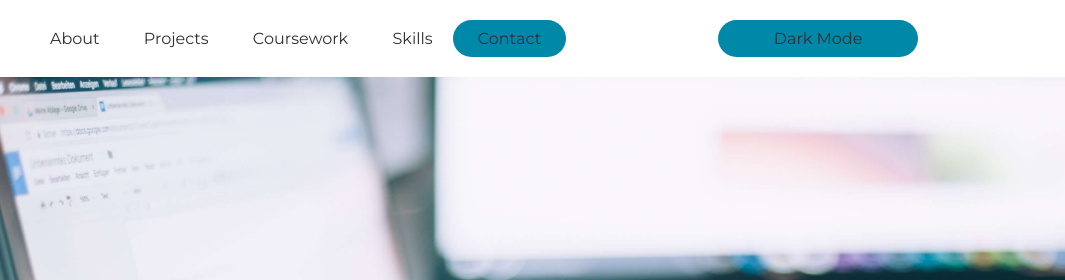
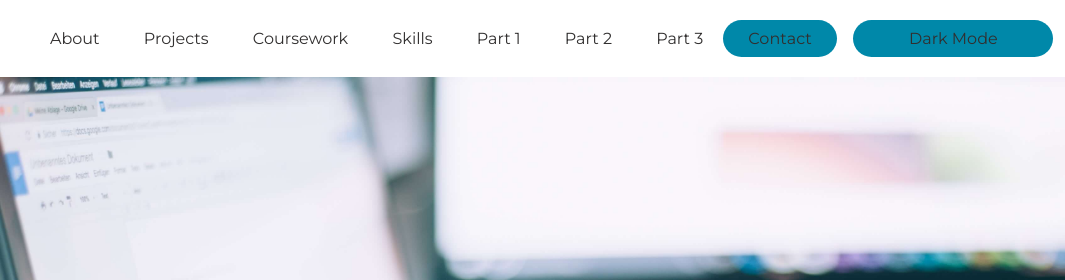
Before and after one commit to aSlothMachine/cse134b-hw5, a plain HTML site: page index.html in a window 1280 px wide. Shown: the top 280 px of the page, 0-1065 px from the left. Drawn offline with Linux system fonts and the light colour scheme.

Commit message:
HW Submission

```diff
--- a/index.html
+++ b/index.html
@@ -33,6 +33,9 @@
                 <li><a href="#projects">Projects</a></li>
                 <li><a href="#coursework">Coursework</a></li>
                 <li><a href="#skills">Skills</a></li>
+                <li><a href="methodtest.html" target="_blank">Part 1</a></li>
+                <li><a href="webcomponent.html" target="_blank">Part 2</a></li>
+                <li><a href="extracredit.html" target="_blank">Part 3</a></li>
             </ul>
         </nav>
         <button id="contactBtn" class="order"><a href="#contact">Contact</a></button>
```
Also changed, not shown: 1 other file.
